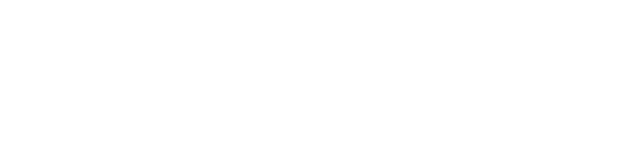
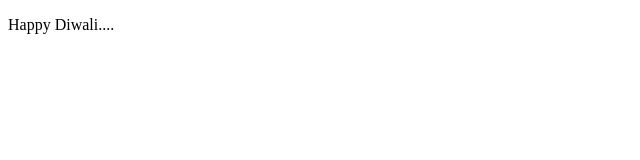
Before and after one commit to TheOmega06/first-demo, a plain HTML site: page index.html in a window 1280 px wide. Shown: the whole page, without its empty margins (0-640 px from the left). Drawn offline with Linux system fonts and the light colour scheme.

Commit message:
added a para

```diff
--- a/index.html
+++ b/index.html
@@ -6,6 +6,8 @@
     <title>Document</title>
 </head>
 <body>
-
+    <p>
+        Happy Diwali....
+    </p>
 </body>
 </html>
```
